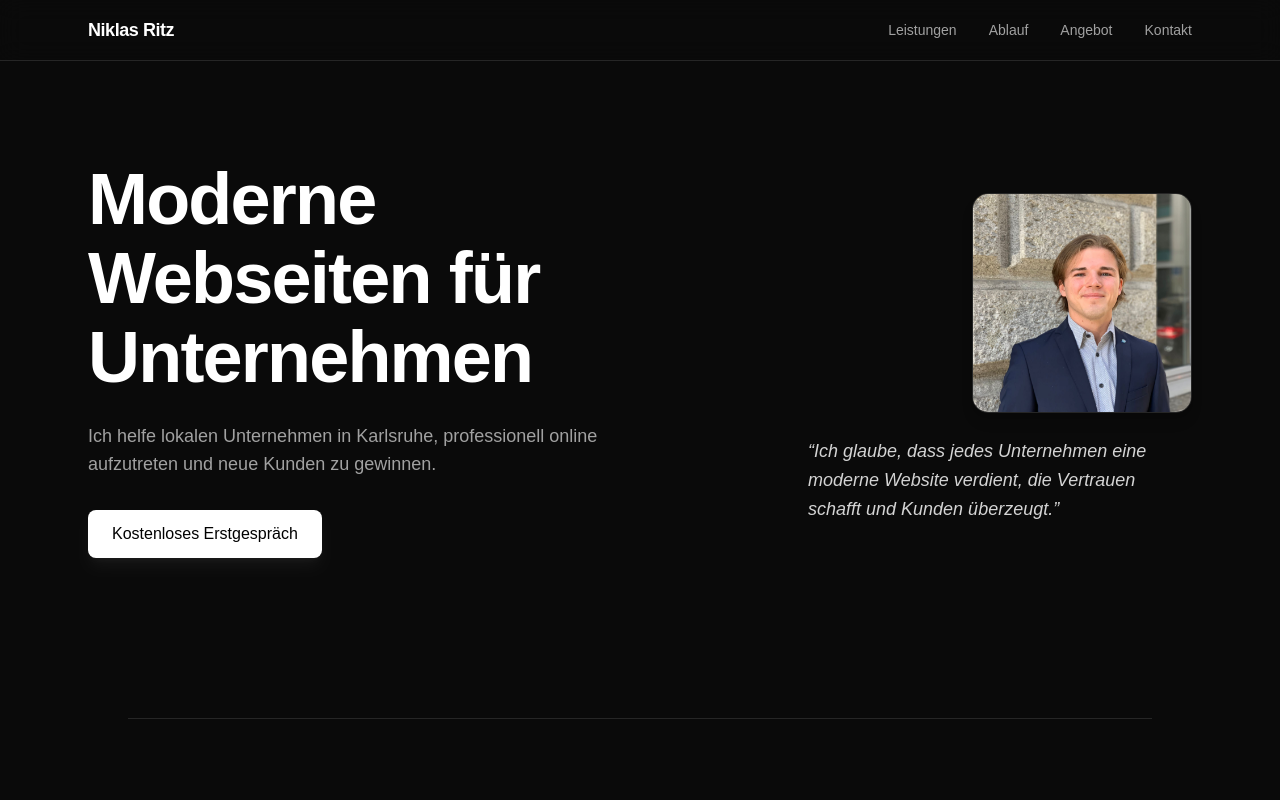
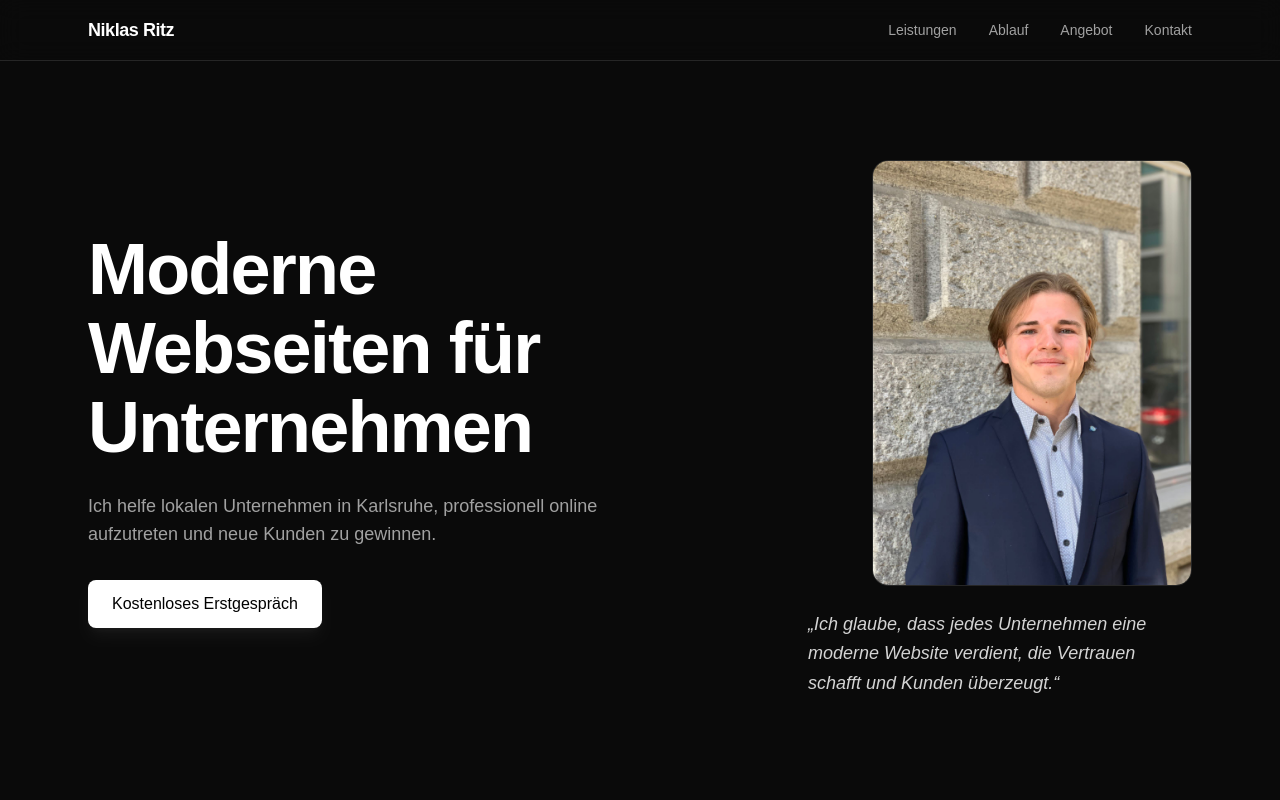
Before and after one commit to niklasritzbusiness-creator/niklasritz-website, a Next.js app: page / in a window 1280 px wide. Shown: the top 800 px of the page. Built offline with nearby package versions, Linux system fonts and the light colour scheme.

Commit message:
Faster Loading

```diff
--- a/app/components/FadeIn.tsx
+++ b/app/components/FadeIn.tsx
@@ -10,15 +10,15 @@ export default function FadeIn({
   direction?: "up" | "left" | "right"
 }) {
   let initialX = 0
-  let initialY = 20
+  let initialY = 16
 
   if (direction === "left") {
-    initialX = -30
+    initialX = -20
     initialY = 0
   }
 
   if (direction === "right") {
-    initialX = 30
+    initialX = 20
     initialY = 0
   }
 
@@ -26,11 +26,8 @@ export default function FadeIn({
     <motion.div
       initial={{ opacity: 0, x: initialX, y: initialY }}
       whileInView={{ opacity: 1, x: 0, y: 0 }}
-      transition={{ duration: 0.5, ease: "easeOut" }}
-      viewport={{
-        once: false,
-        margin: "-110px"
-      }}
+      transition={{ duration: 0.4, ease: "easeOut" }}
+      viewport={{ once: false, margin: "-110px" }}
     >
       {children}
     </motion.div>
--- a/app/sections/Hero.tsx
+++ b/app/sections/Hero.tsx
@@ -1,56 +1,51 @@
-import FadeIn from "../components/FadeIn"
+import Image from "next/image"
 
 export default function Hero() {
   return (
     <section className="relative py-40 px-6 max-w-6xl mx-auto">
-
-      {/* Glow Background */}
-      <div className="absolute inset-0 -z-10 flex justify-center">
-        <div className="w-[500px] h-[500px] bg-white/5 blur-[120px] rounded-full"></div>
+      {/* Background glow kept subtle */}
+      <div className="absolute inset-0 -z-10 flex justify-center pointer-events-none">
+        <div className="w-[420px] h-[420px] bg-white/5 blur-[100px] rounded-full" />
       </div>
 
       <div className="grid md:grid-cols-2 gap-12 items-center">
-
         {/* LEFT: TEXT */}
         <div>
-          <FadeIn>
           <h1 className="text-5xl md:text-7xl font-semibold tracking-tight leading-[1.1] mb-6">
             Moderne Webseiten für Unternehmen
           </h1>
-          </FadeIn>
 
-          <FadeIn>
           <p className="text-lg text-neutral-400 mb-8 max-w-xl">
-              Ich helfe lokalen Unternehmen in Karlsruhe, professionell online aufzutreten und neue Kunden zu gewinnen.
+            Ich helfe lokalen Unternehmen in Karlsruhe, professionell online
+            aufzutreten und neue Kunden zu gewinnen.
           </p>
-          </FadeIn>
 
-          <FadeIn>
-            <button className="bg-white text-black px-6 py-3 rounded-lg font-medium hover:bg-neutral-200 transition shadow-lg shadow-white/5">
+          <a
+            href="#angebot"
+            className="inline-block bg-white text-black px-6 py-3 rounded-lg font-medium hover:bg-neutral-200 transition shadow-lg shadow-white/5"
+          >
             Kostenloses Erstgespräch
-            </button>
-          </FadeIn>
+          </a>
         </div>
 
         {/* RIGHT: IMAGE + QUOTE */}
-        <div className="flex flex-col items-center md:items-end text-center md:text-right gap-6">
-
-          <FadeIn direction="right">
-            <img
+        <div className="flex flex-col items-center md:items-end gap-6">
+          <div className="w-full max-w-[320px]">
+            <Image
               src="/images/niklas.jpg"
               alt="Niklas Ritz"
-              className="w-[220px] h-[220px] object-cover rounded-2xl border border-neutral-800 shadow-lg hover:scale-105 transition duration-300"
+              width={320}
+              height={320}
+              priority
+              className="rounded-2xl border border-neutral-800 object-cover w-full h-auto"
             />
-          </FadeIn>
-
-          <FadeIn direction="right">
-            <p className="text-neutral-300 text-lg leading-relaxed max-w-xs md:max-w-sm text-left italic">
-              “Ich glaube, dass jedes Unternehmen eine moderne Website verdient, die Vertrauen schafft und Kunden überzeugt.”
-            </p>
-          </FadeIn>
-
           </div>
 
+          <p className="text-neutral-300 text-lg leading-relaxed max-w-xs md:max-w-sm text-left italic">
+            „Ich glaube, dass jedes Unternehmen eine moderne Website verdient,
+            die Vertrauen schafft und Kunden überzeugt.“
+          </p>
+        </div>
       </div>
     </section>
   )
```
Lines whose indentation alone changed are shown as unchanged.
